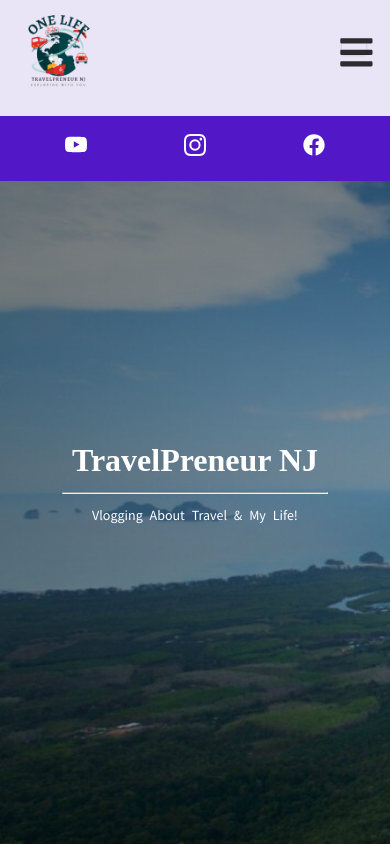
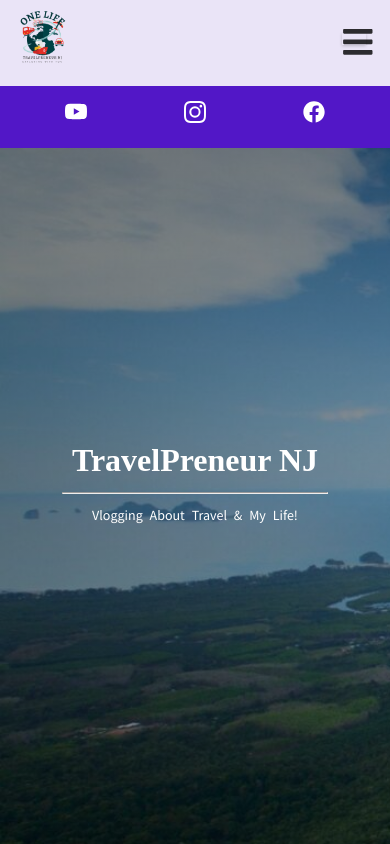
Before and after one commit to the-priyanka/Traval-Vlogs, a React (Create React App) app: page / in a window 390 px wide. Shown: the top 844 px of the page. Built offline with nearby package versions, Linux system fonts and the light colour scheme; no server answers; a web font is replaced by a local one.

Commit message:
change logo size and toggle icon size

```diff
--- a/src/components/Navbar/navbar.css
+++ b/src/components/Navbar/navbar.css
@@ -63,7 +63,7 @@ nav {
   width: 100%;
 }
 .sidebar-toggle {
-  font-size: 2.3rem;
+  font-size: 2.1rem;
   border: none;
   background: none;
   cursor: pointer;
@@ -73,7 +73,7 @@ nav {
   position: fixed;
   right: 10%;
   right: 4%;
-  top: 4%;
+  top: 3%;
   color: var(--color-black);
 }
 
@@ -100,6 +100,9 @@ nav {
     align-items: center;
     width: 78vw;
     transition: transform 0.3s;
+  }
+  .logo {
+    width: 80px;
   }
   .show-nav-right {
     display: flex;
--- a/src/components/social/social.css
+++ b/src/components/social/social.css
@@ -31,7 +31,7 @@
   }
   .social {
     position: relative;
-    top: 115px;
+    top: 82px;
     box-shadow: none;
   }
   .social-icons {
```
